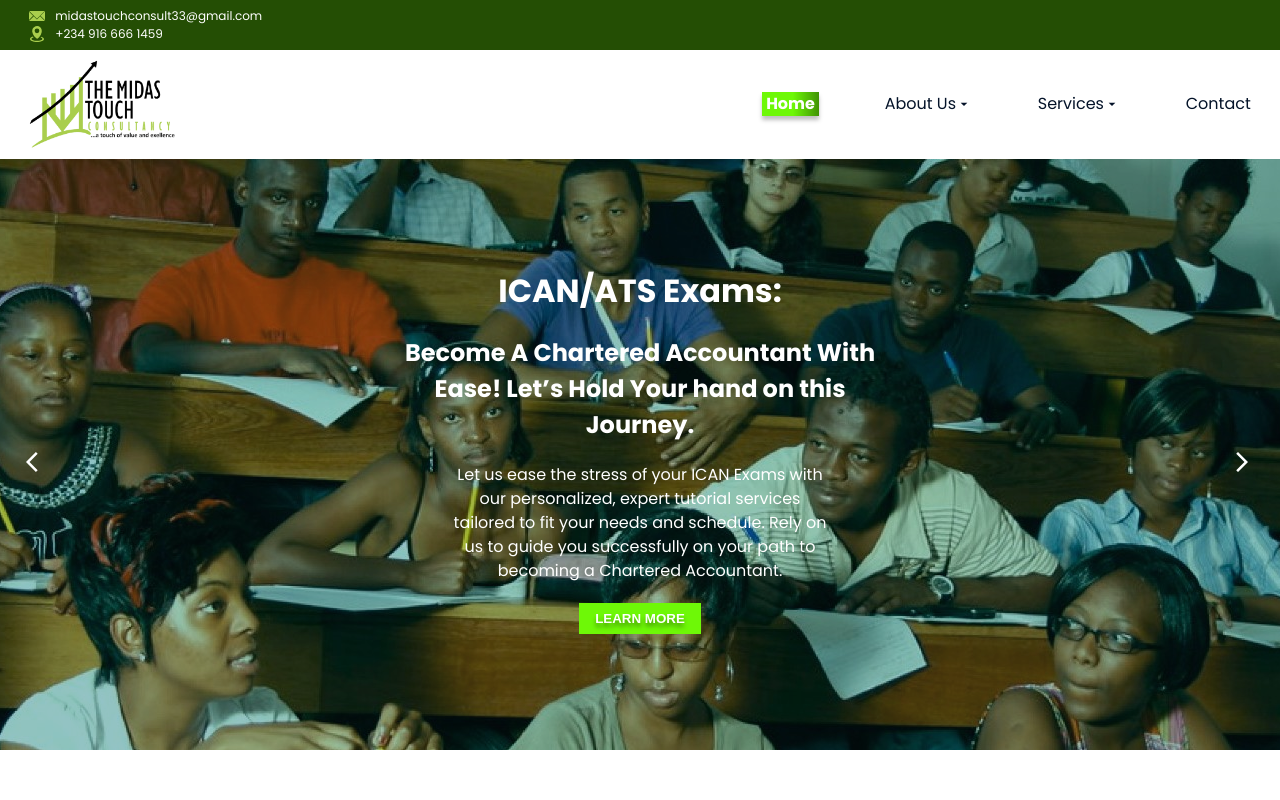
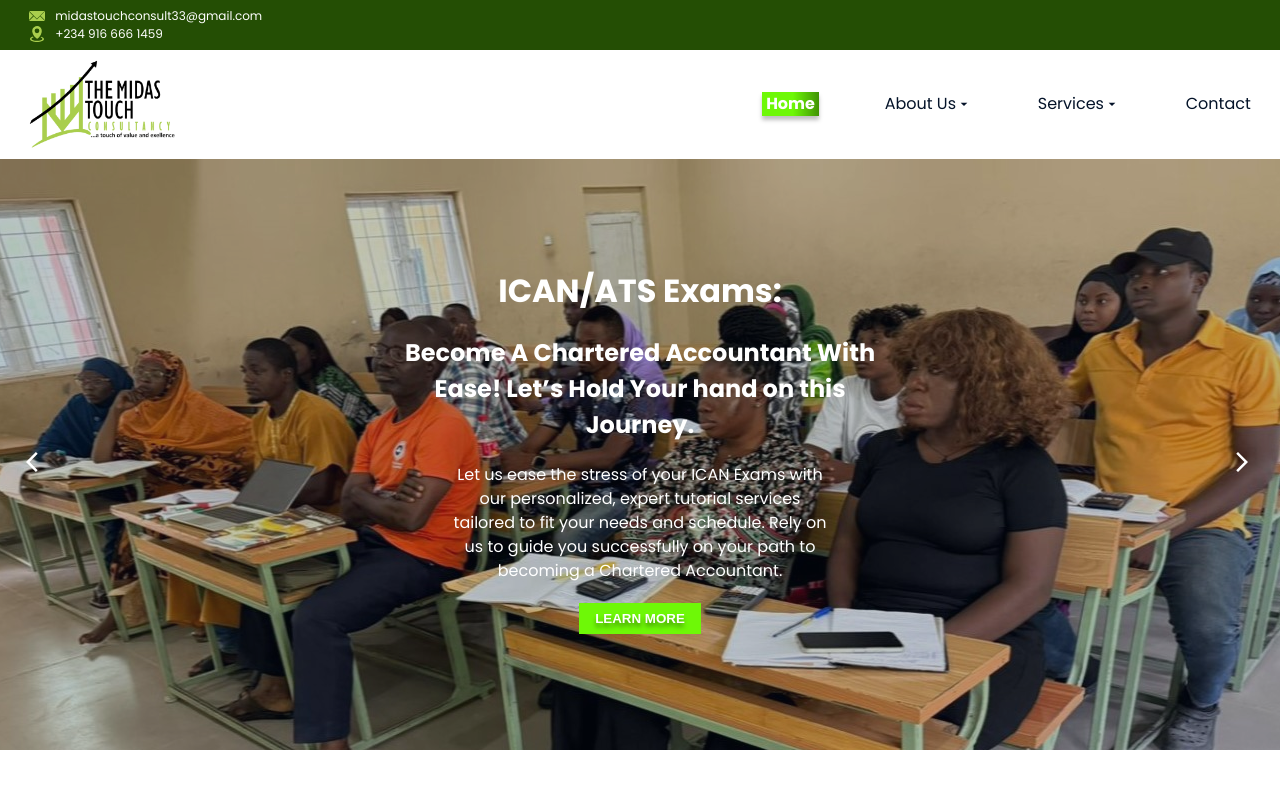
Before and after one commit to emmanuel4365/midas-touch, a React (Vite) app in the folder client/: page / in a window 1280 px wide. Shown: the top 800 px of the page. Built offline with nearby package versions, Linux system fonts and the light colour scheme.

Commit message:
changed ican students photo

```diff
--- a/client/src/components/Slider.jsx
+++ b/client/src/components/Slider.jsx
@@ -1,5 +1,5 @@
 import slider1Photo from "../assets/slider-photo1-new.jpg";
-import slider2Photo from "../assets/ican-ats-background-pic.jpg";
+import slider2Photo from "../assets/ican-students.jpeg";
 import slider3Photo from "../assets/slider-photo2.png";
 import { rightClick } from "../utils/RightArrow";
 import { leftClick } from "../utils/LeftArrow";
@@ -56,7 +56,11 @@ const Slider = () => {
           data-translate="100"
           data-selected="false"
         >
-          <img src={slider2Photo} alt="students photo" />
+          <img
+            src={slider2Photo}
+            alt="students photo"
+            className="slider-photo2"
+          />
           <div className="overlay"></div>
           <div
             className="text-button-container"
--- a/client/src/index.css
+++ b/client/src/index.css
@@ -363,6 +363,11 @@ header {
 
 .slider-photo1 {
   object-position: bottom;
+}
+
+.slider-photo2 {
+  object-fit: fill;
+  object-position: top;
 }
 
 .overlay {
```
Also changed, not shown: client/src/assets/ican-students.jpeg (added).
